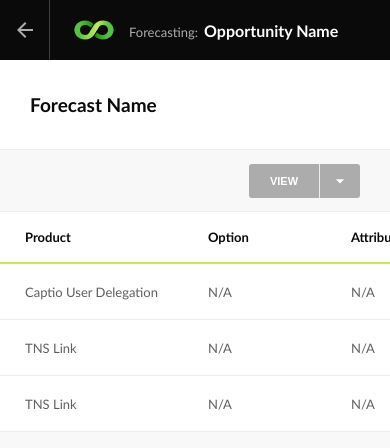
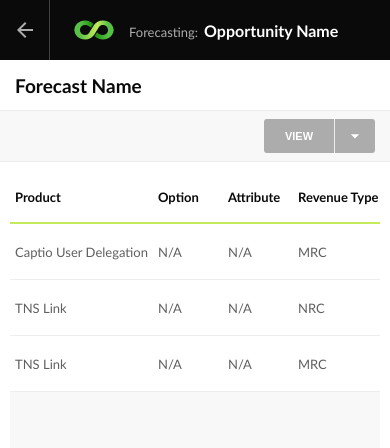
Before and after one commit to chandradot99/ec-vuejs-project, a Vue app: page /#/ in a window 390 px wide. Shown: the top 448 px of the page. Built offline with nearby package versions, Linux system fonts and the light colour scheme.

Commit message:
add media queries for tab and mobile screens

```diff
--- a/src/components/home/index.vue
+++ b/src/components/home/index.vue
@@ -87,4 +87,17 @@ export default {
       padding: 0 30px;
     }
   }
+
+  @media (max-width: 768px) {
+    .home-container {
+      .name-container {
+        padding: 0 15px;
+        height: 50px;
+      }
+      .view-container {
+        height: 50px;
+        padding: 0 15px;
+      }
+    }
+  }
 </style>
--- a/src/components/shared/ec-table.vue
+++ b/src/components/shared/ec-table.vue
@@ -64,9 +64,9 @@ export default {
 <style lang="scss" scoped>
   .ec-table-container {
     overflow: scroll;
+    margin: 10px 30px;
     table {
       border-collapse: collapse;
-      // margin: 10px 30px;
       thead {
         height: 51px;
         font-size: 13px;
@@ -123,4 +123,32 @@ export default {
       }
     }
   }
+
+  @media (max-width: 768px) {
+    .ec-table-container {
+      margin: 10px;
+      table {
+      border-collapse: collapse;
+      thead {
+        th {
+          padding-left: 5px;
+          padding-right: 5px;
+          min-width: 60px;
+          &:first-child {
+            padding-left: 5px;
+          }
+        }
+      }
+      tbody {
+        td {
+          padding-left: 5px;
+          padding-right: 5px;
+          &:first-child {
+            padding-left: 5px;
+          }
+        }
+      }
+    }
+    }
+  }
 </style>
```
